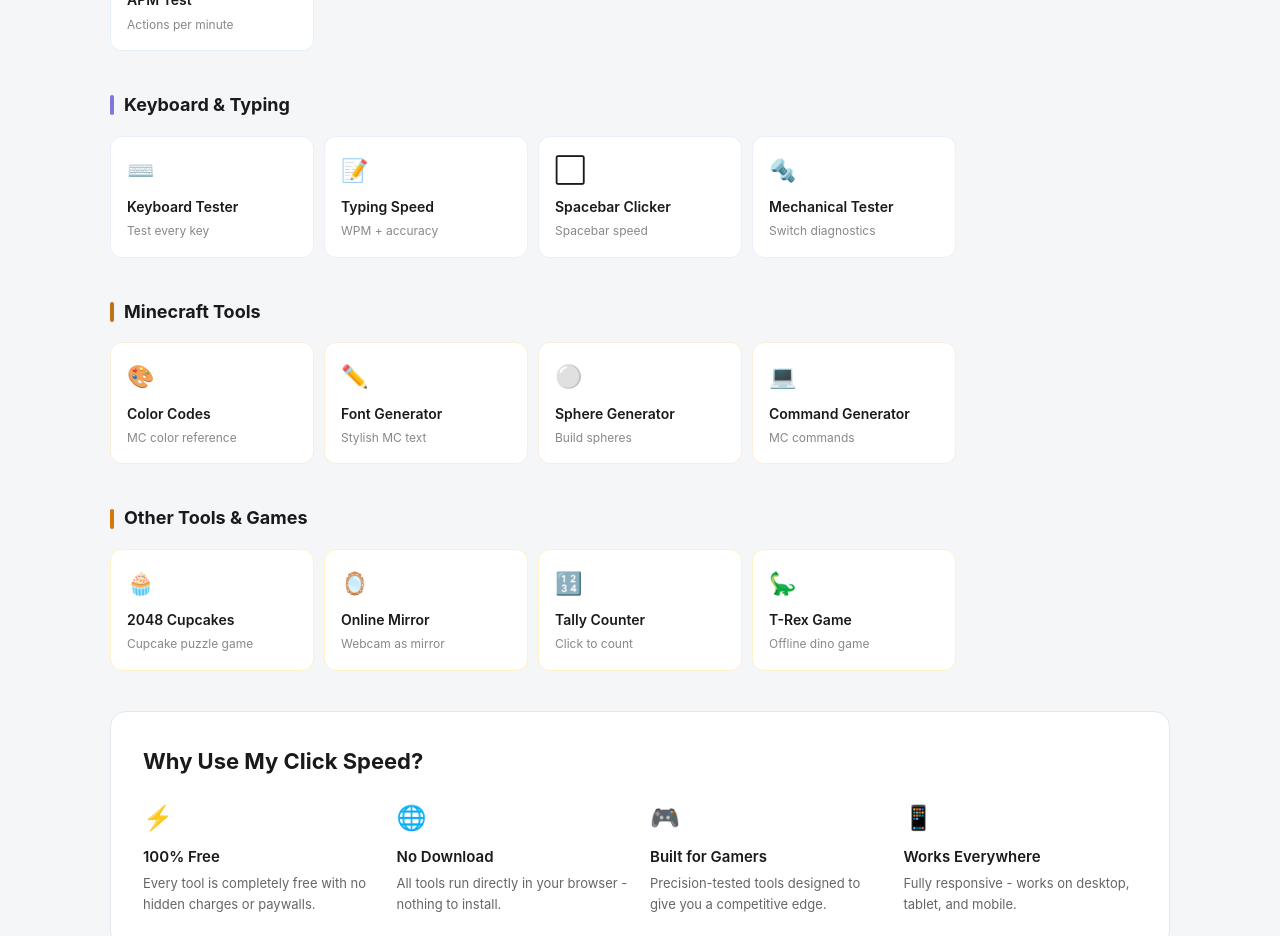
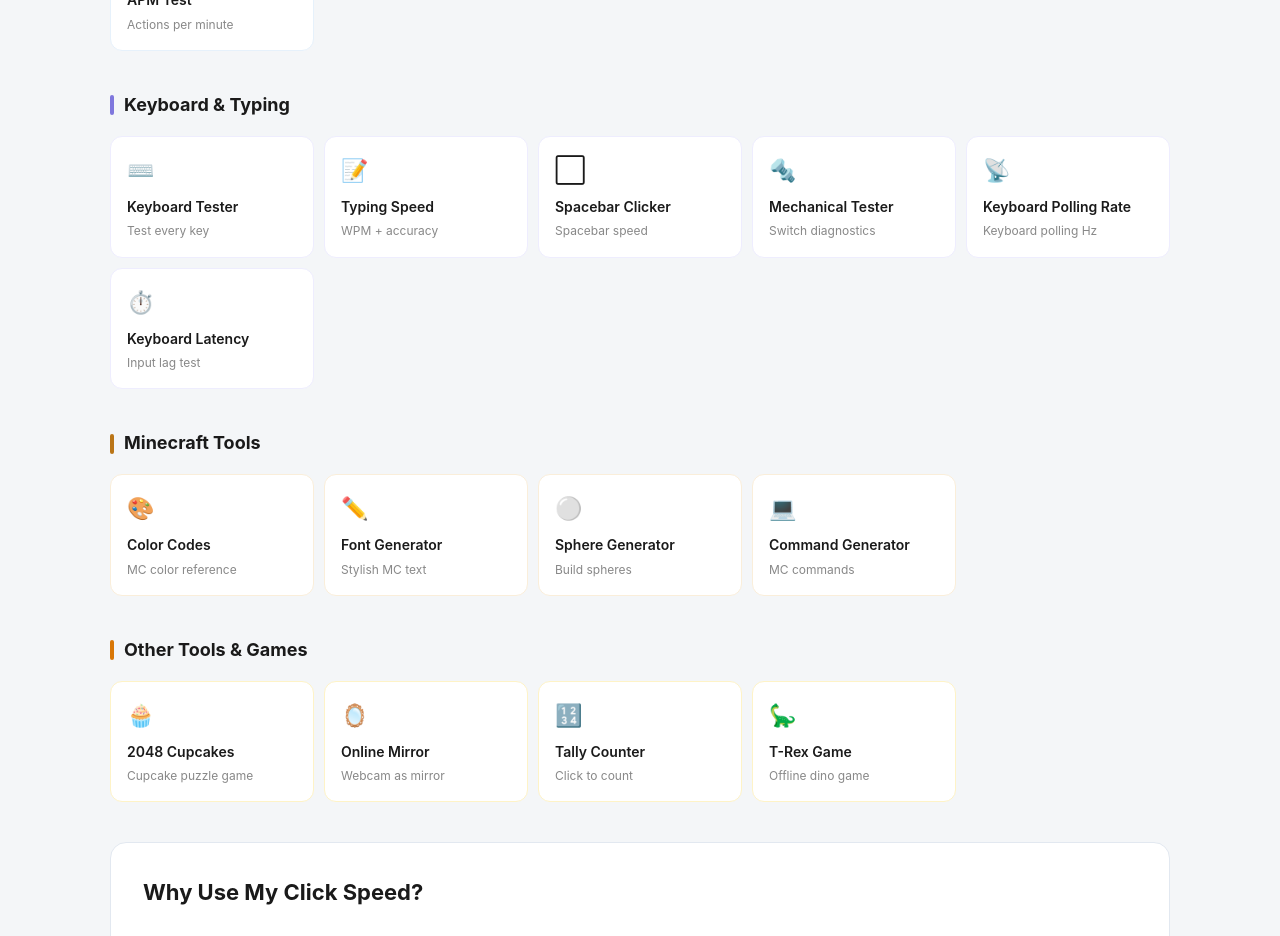
Before and after one commit to rytoriya/myclickspeed, a Next.js app: page / in a window 1280 px wide. Shown: the part 1720-2656 px from the top of the page. Built offline with nearby package versions, Linux system fonts and the light colour scheme.

Commit message:
add keyboard polling rate and latency to homepage grid

```diff
--- a/src/components/tools/ToolCategoryGrid.tsx
+++ b/src/components/tools/ToolCategoryGrid.tsx
@@ -19,7 +19,7 @@
     title: 'Keyboard & Typing',
     color: '#EEEDFE',
     accent: '#7F77DD',
-    tools: ['Keyboard Tester', 'Typing Speed', 'Spacebar Clicker', 'Mechanical Tester'],
+    tools: ['Keyboard Tester', 'Typing Speed', 'Spacebar Clicker', 'Mechanical Tester', 'Keyboard Polling Rate','Keyboard Latency' ],
   },
   {
     title: 'Minecraft Tools',
```
